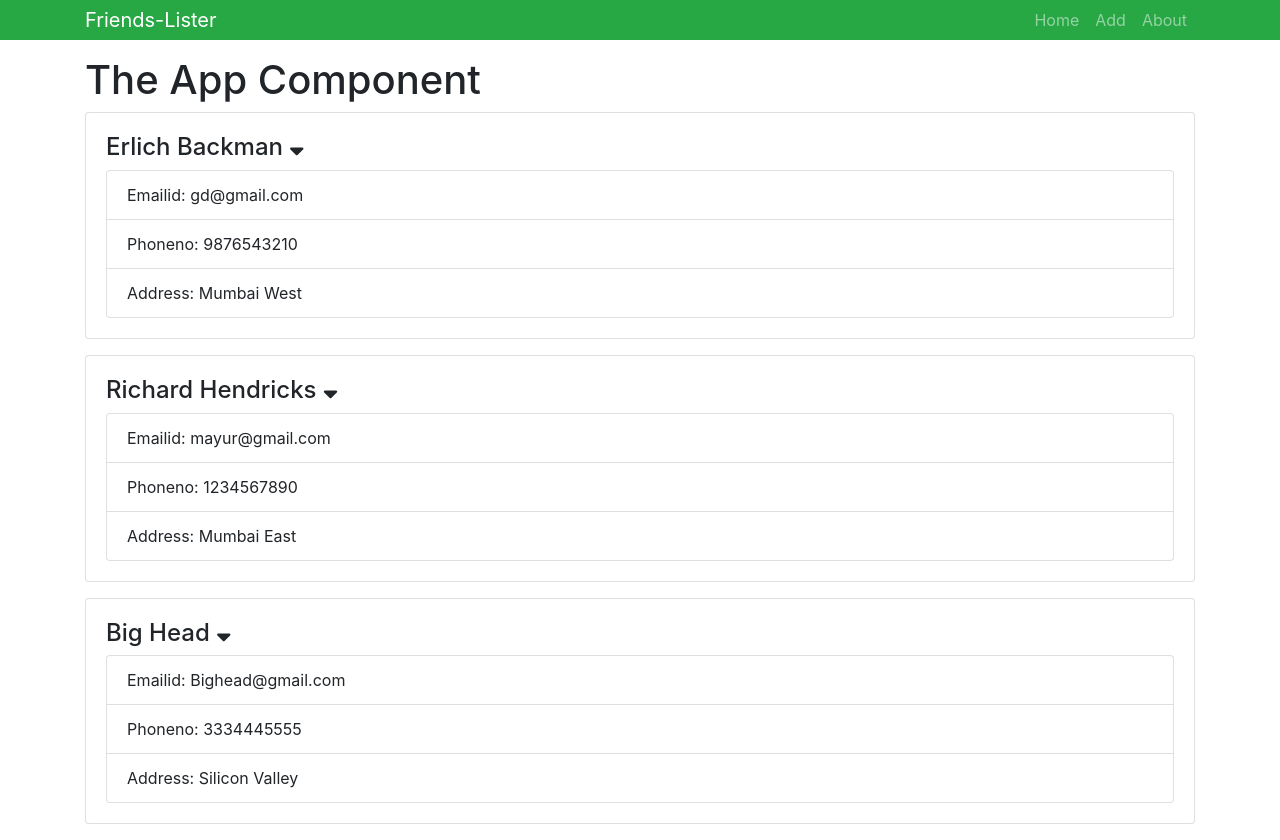
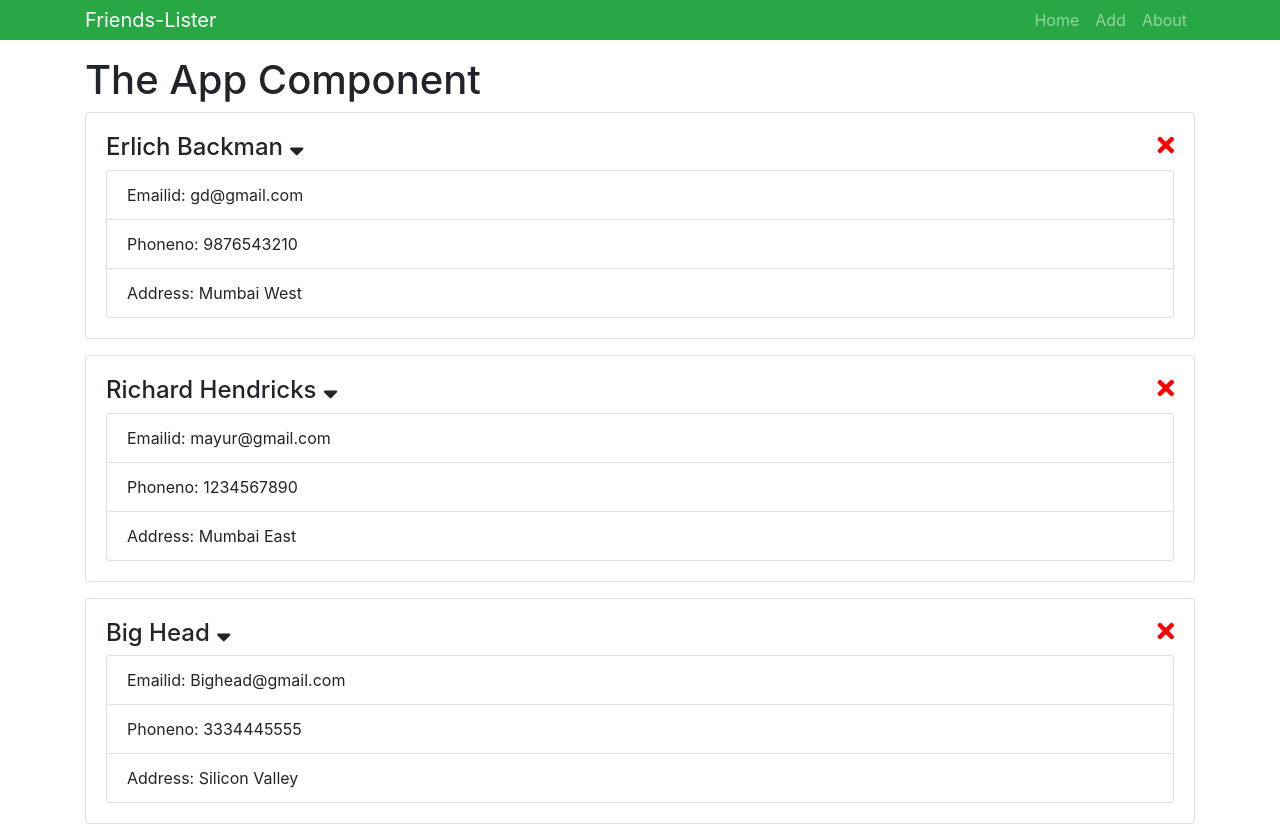
Before and after one commit to ganesh-deshmukh/friends-list, a React (Create React App) app: page / in a window 1280 px wide. Built offline with nearby package versions, Linux system fonts and the light colour scheme.

Commit message:
deleteClickHandler is added. able to access parent func from child  cmpt

```diff
--- a/src/Friend.js
+++ b/src/Friend.js
@@ -2,24 +2,33 @@ import React, { Component } from "react";
 import PropTypes from "prop-types";
 
 class Friends extends Component {
-  // constructor() {
-  //   super();
-  //   this.state = {};
-  //   this.onShowClick = this.onShowClick.bind(this);
-  // }
-
   state = {};
 
-  onShowClick = e => {
-    console.log(e.target.className);
+  onShowClick = (name, e) => {
+    console.log(name);
   };
+
+  onDeleteClick = (name, e) => {
+    this.props.deleteClickHandler();
+    console.log("Delete button is clicked in chile component");
+  };
+
   render() {
     const { name, email, phone, addr } = this.props.friend;
     return (
       <div className="card card-body mb-3">
         <h4>
           {name + " "}
-          <i onClick={this.onShowClick} className="fas fa-sort-down" />
+          <i
+            onClick={this.onShowClick.bind(this, name)}
+            style={{ cursor: "pointer" }}
+            className="fas fa-sort-down"
+          />
+          <i
+            onClick={this.onDeleteClick.bind(this, name)}
+            style={{ cursor: "pointer", float: "right", color: "red" }}
+            className="fas fa-times"
+          />
         </h4>
         <ul className="list-group">
           <li className="list-group-item">Emailid: {email} </li>
--- a/src/Friends.js
+++ b/src/Friends.js
@@ -28,12 +28,20 @@ class Friends extends Component {
     ]
   };
 
+  deleteFriend = () => {
+    console.log("parent is called");
+  };
+
   render() {
     const { friends } = this.state;
     return (
       <div>
         {friends.map(friend => (
-          <Friend key={friend.id} friend={friend} />
+          <Friend
+            key={friend.id}
+            friend={friend}
+            deleteClickHandler={this.deleteFriend}
+          />
         ))}
       </div>
     );
```
